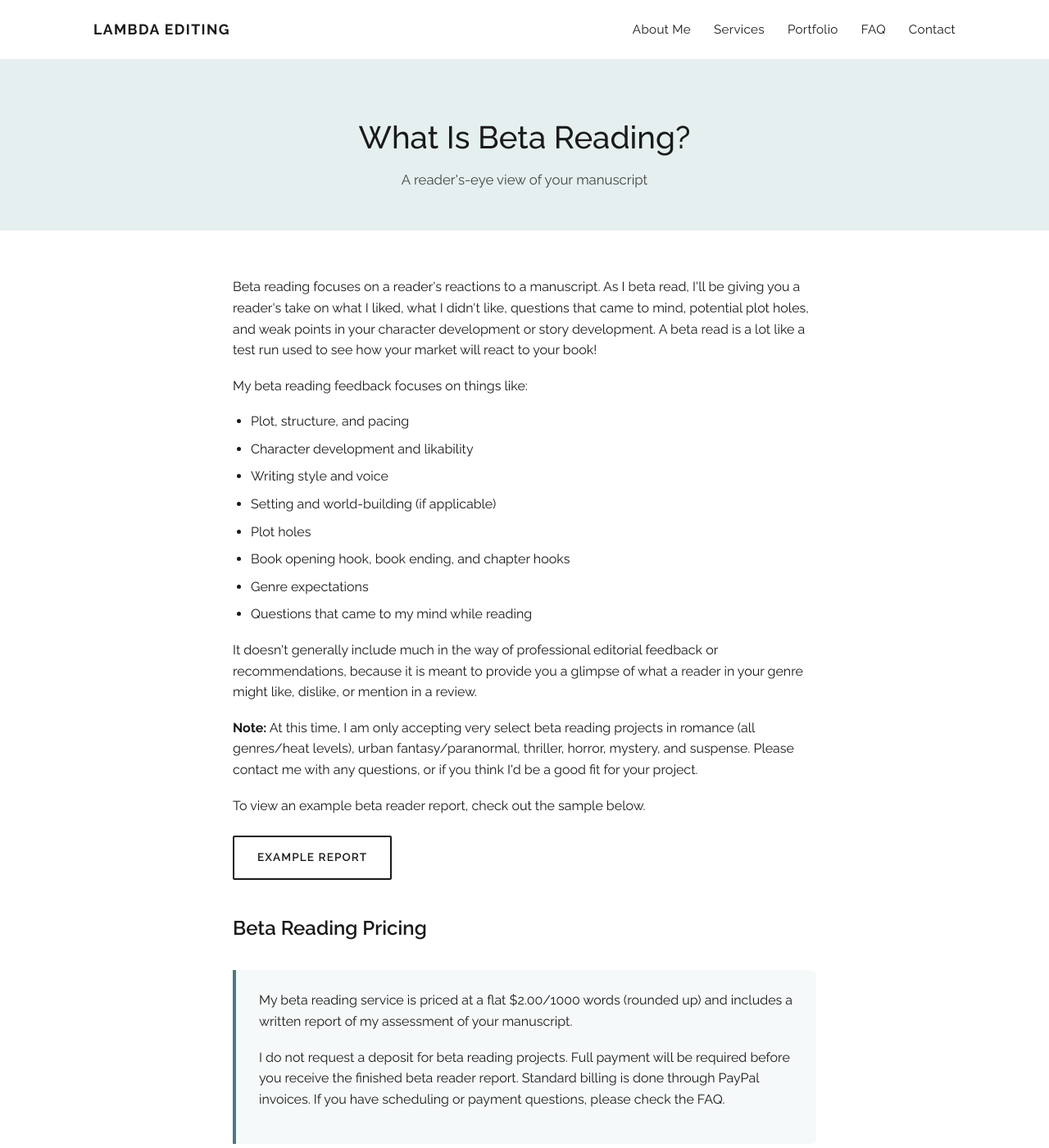
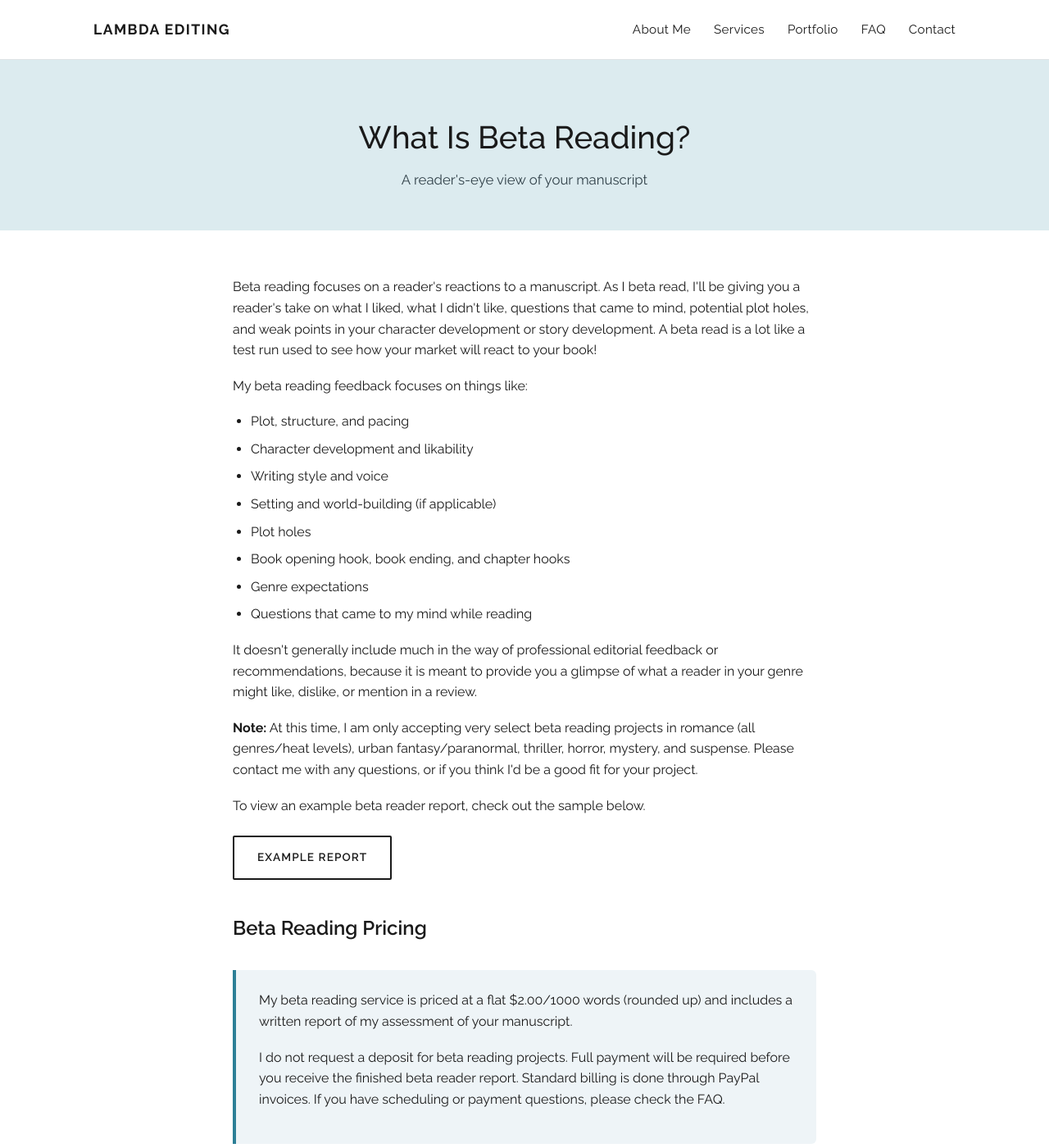
Before and after one commit to lambdaediting/lambdaediting.github.io, a Jekyll site: the page built from services/beta-reading.md, in a window 1280 px wide and 1400 px high. Shown: the whole window at 82% size. Built offline with Jekyll 4.4.1, drawn with Linux system fonts in a browser that asks for light colours.

Commit message:
Brighten, deepen, and cool the teal and gray palette
Pushes the accent teals and neutral grays toward more saturation and a
cooler, bluer hue so they read with a bit more presence, while keeping
ink/paper and the overall role of each color unchanged.

Co-Authored-By: Claude Sonnet 5 <noreply@anthropic.com>

```diff
--- a/assets/css/style.css
+++ b/assets/css/style.css
@@ -38,7 +38,7 @@ a { color: inherit; text-decoration: none; }
 
 /* ---- Header ---- */
 .site-header {
-  border-bottom: 1px solid #eee;
+  border-bottom: 1px solid #e0e4e6;
   position: sticky;
   top: 0;
   background: #fff;
@@ -63,7 +63,7 @@ a { color: inherit; text-decoration: none; }
   font-size: 0.95rem;
   letter-spacing: 0.02em;
 }
-.site-nav a:hover { color: #4c7a80; }
+.site-nav a:hover { color: #2c7f96; }
 .nav-toggle {
   display: none;
   flex-direction: column;
@@ -93,7 +93,7 @@ a { color: inherit; text-decoration: none; }
   content: "";
   position: absolute;
   inset: 0;
-  background: rgba(0, 0, 0, 0.45);
+  background: rgba(8, 14, 18, 0.48);
 }
 .hero .wrap {
   position: relative;
@@ -127,7 +127,7 @@ h2.section-title {
 
 /* ---- About ---- */
 .about {
-  background: #e6eff0;
+  background: #dcebef;
 }
 .about .wrap {
   display: grid;
@@ -155,7 +155,7 @@ h2.section-title {
   gap: 28px;
 }
 .service-card {
-  border: 1px solid #e5e5e5;
+  border: 1px solid #d4dadd;
   border-radius: 6px;
   padding: 32px 24px;
   display: flex;
@@ -173,13 +173,13 @@ h2.section-title {
 }
 .service-card p.desc {
   flex-grow: 1;
-  color: #444;
+  color: #314149;
   font-size: 0.95rem;
 }
 .service-card .price {
   font-weight: 600;
   margin: 16px 0;
-  color: #2f5e63;
+  color: #1d505d;
 }
 .service-card a.btn {
   align-self: flex-start;
@@ -205,7 +205,7 @@ h2.section-title {
 .contact-cta p {
   max-width: 560px;
   margin: 0 auto 32px;
-  color: #d8d8d8;
+  color: #cbd3d8;
   font-size: 1.05rem;
 }
 .contact-cta .email-link {
@@ -215,20 +215,20 @@ h2.section-title {
   border-bottom: 2px solid #fff;
   padding-bottom: 4px;
 }
-.contact-cta .email-link:hover { color: #bcd9dc; }
+.contact-cta .email-link:hover { color: #acd5e2; }
 
 /* ---- Footer ---- */
 .site-footer {
   padding: 48px 0;
   text-align: center;
-  border-top: 1px solid #eee;
+  border-top: 1px solid #e0e4e6;
 }
 .footer-email {
   display: inline-block;
   margin-bottom: 20px;
   font-weight: 600;
 }
-.footer-email:hover { color: #4c7a80; }
+.footer-email:hover { color: #2c7f96; }
 .social-bar {
   list-style: none;
   display: flex;
@@ -238,17 +238,17 @@ h2.section-title {
   margin: 0 0 20px;
 }
 .social-bar a { color: #1a1a1a; }
-.social-bar a:hover { color: #4c7a80; }
+.social-bar a:hover { color: #2c7f96; }
 .footer-meta {
   font-size: 0.85rem;
-  color: #777;
+  color: #5c747f;
   margin: 0;
 }
-.footer-meta a:hover { color: #4c7a80; text-decoration: underline; }
+.footer-meta a:hover { color: #2c7f96; text-decoration: underline; }
 
 /* ---- Generic content page ---- */
 .page-hero {
-  background: #e6eff0;
+  background: #dcebef;
   padding: 64px 0 48px;
   text-align: center;
 }
@@ -258,7 +258,7 @@ h2.section-title {
   margin: 0 0 8px;
 }
 .page-hero p.subtitle {
-  color: #444;
+  color: #314149;
   font-size: 1.05rem;
   margin: 0;
 }
@@ -283,8 +283,8 @@ h2.section-title {
   margin: 24px 0 32px;
 }
 .page-content .pricing-box {
-  background: #f6f9f9;
-  border-left: 4px solid #4c7a80;
+  background: #eef4f7;
+  border-left: 4px solid #2c7f96;
   padding: 24px 28px;
   margin: 32px 0;
   border-radius: 0 6px 6px 0;
@@ -304,7 +304,7 @@ h2.section-title {
 .portfolio-section { padding: 56px 0 80px; }
 .portfolio-section h2.section-title { text-align: left; margin-bottom: 8px; }
 .portfolio-section .cat-note {
-  color: #666;
+  color: #4d646f;
   margin: 0 0 28px;
 }
 .portfolio-grid {
@@ -332,7 +332,7 @@ h2.section-title {
 .faq-category h2 {
   font-size: 1.4rem;
   font-weight: 600;
-  border-bottom: 2px solid #e6eff0;
+  border-bottom: 2px solid #dcebef;
   padding-bottom: 10px;
   margin-bottom: 20px;
 }
@@ -342,7 +342,7 @@ h2.section-title {
   font-weight: 600;
   margin: 0 0 8px;
 }
-.faq-item p { margin: 0; color: #333; }
+.faq-item p { margin: 0; color: #243138; }
 
 /* ---- Responsive ---- */
 @media (max-width: 900px) {
@@ -361,7 +361,7 @@ h2.section-title {
     flex-direction: column;
     padding: 16px 24px 24px;
     gap: 16px;
-    border-bottom: 1px solid #eee;
+    border-bottom: 1px solid #e0e4e6;
     display: none;
   }
   .site-nav.open { display: flex; box-shadow: 0 8px 16px rgba(0,0,0,0.12); }
```
